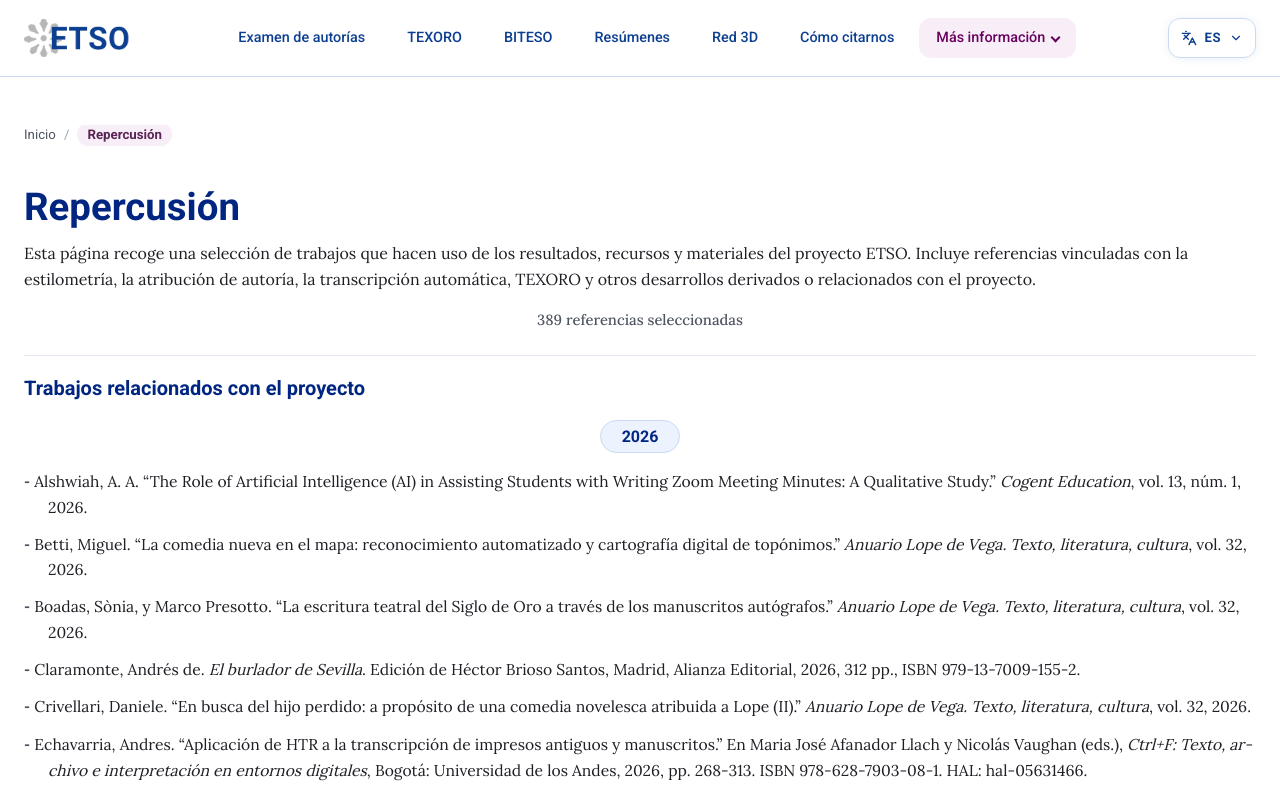
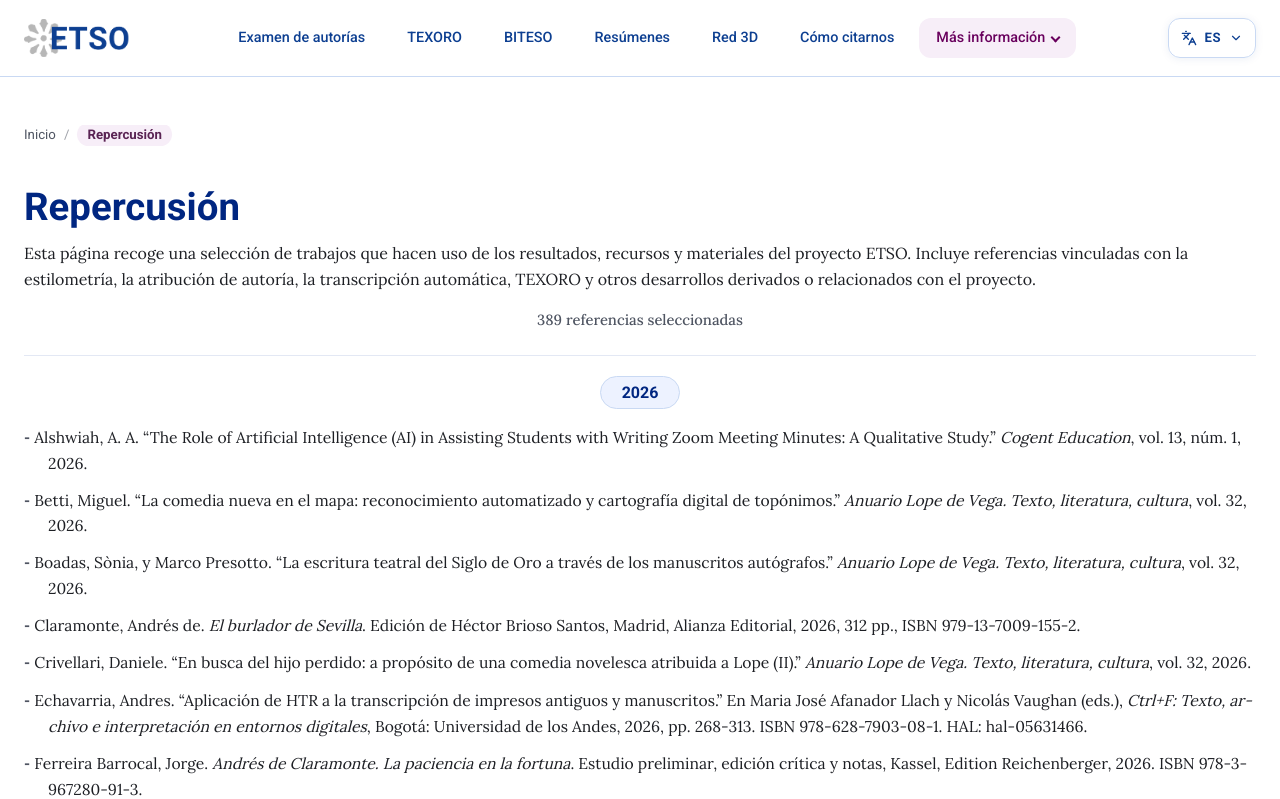
Before and after one commit to AlvaroCuellar/ETSO, a SvelteKit app: page /repercusion in a window 1280 px wide. Shown: the top 799 px of the page. Built offline with nearby package versions, Linux system fonts and the light colour scheme.

Commit message:
Quita encabezado redundante en repercusion

```diff
--- a/src/routes/repercusion/+page.svelte
+++ b/src/routes/repercusion/+page.svelte
@@ -69,12 +69,6 @@
 			class="grid min-w-0 max-w-full gap-5 overflow-x-hidden border-t border-border/70 pt-5"
 			aria-label="Trabajos relacionados con el proyecto"
 		>
-			<h2
-				class="m-0 min-w-0 max-w-full break-words text-[1.25rem] font-semibold leading-[1.2] text-brand-blue-dark [overflow-wrap:anywhere]"
-			>
-				Trabajos relacionados con el proyecto
-			</h2>
-
 			<div class="grid gap-9">
 				{#each relatedSections as section}
 					<section class="grid min-w-0 max-w-full gap-4 overflow-x-hidden" aria-label={section.year}>
```
